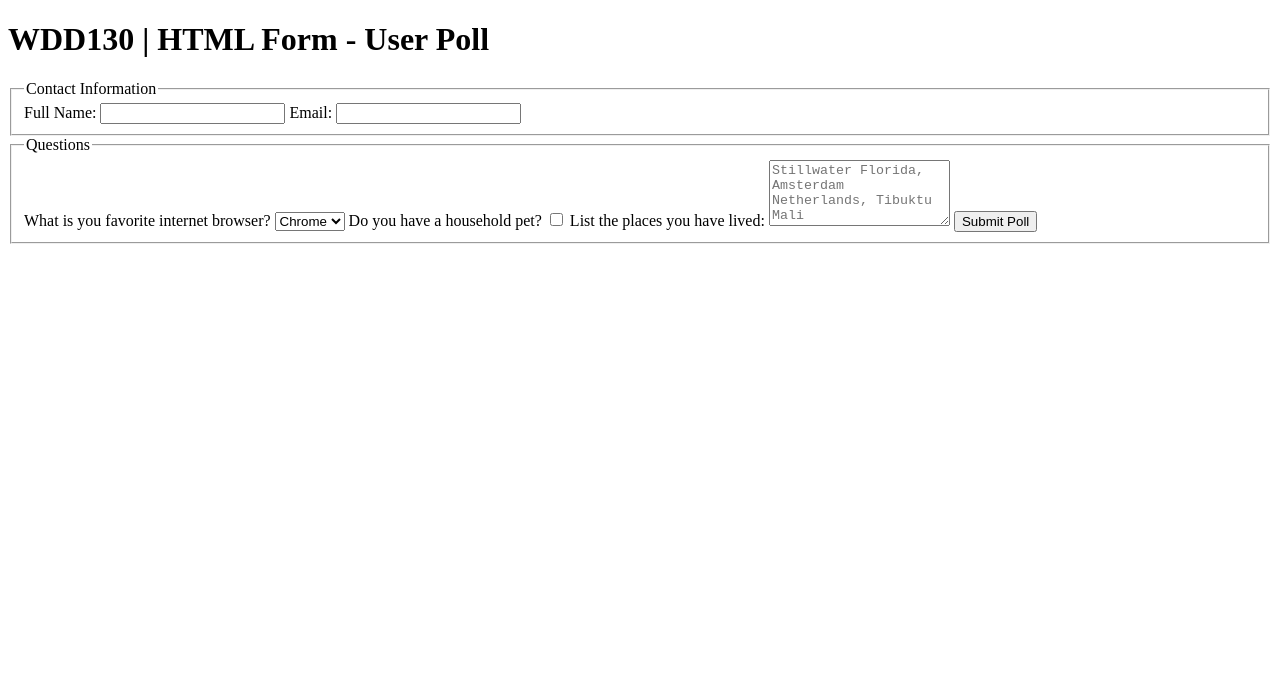
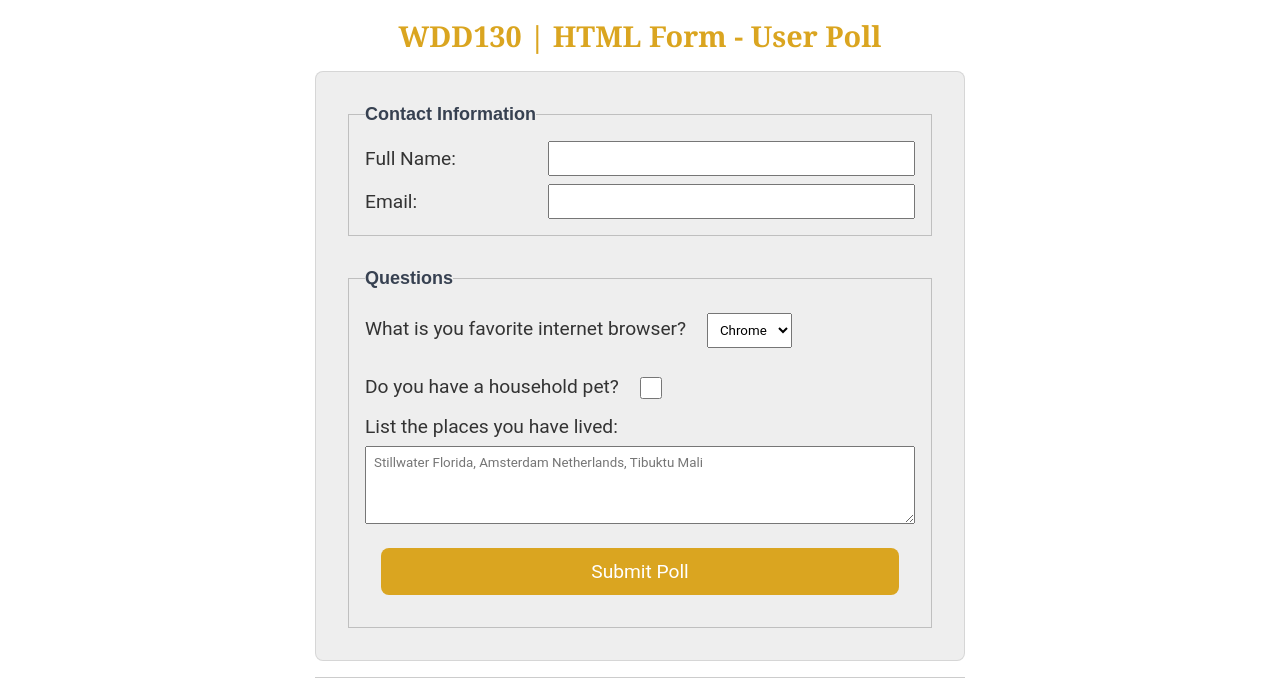
Before and after one commit to dany-datcom/wdd130, a plain HTML site: page week05/poll-form.html in a window 1280 px wide. Drawn offline with Linux system fonts and the light colour scheme.

Commit message:
learning activity

```diff
--- a/week05/poll-form.html
+++ b/week05/poll-form.html
@@ -5,6 +5,7 @@
     <meta charset="UTF-8">
     <meta name="viewport" content="width=device-width, initial-scale=1.0">
     <title>From-practice</title>
+    <link rel="stylesheet" href="styles/poll-from.css">
 </head>
 
 <body>
@@ -15,14 +16,19 @@
         <form>
             <fieldset>
                 <legend>Contact Information</legend>
+                <div class="form-item column2">
                     <label for="fullname">Full Name:</label>
                     <input type="text" id="fullname" name="fullname">
+                </div>
+                <div class="form-item column2">
                     <label for="usermail">Email:</label>
                     <input type="email" id="usermail" name="usermail">
+                </div>
             </fieldset>
 
             <fieldset>
                 <legend>Questions</legend>
+                <div class="column1">
                     <label for="browser"> What is you favorite internet browser? </label>
                     <select id="browser" name="browser">
                         <option value="chrome">Chrome</option>
@@ -32,10 +38,11 @@
                         <option value="brave">Brave</option>
                         <option value="other">Other</option>
                     </select>
-
+                </div>
+                <div class="column1">
                     <label for="pet">Do you have a household pet?</label>
                     <input type="checkbox" id="pet">
-
+                </div>
                 <label for="feedback">List the places you have lived: </label>
                 <textarea name="feedback" id="feedback" rows="4"
                     placeholder="Stillwater Florida, Amsterdam Netherlands, Tibuktu Mali"></textarea>
--- /dev/null
+++ b/week05/styles/poll-from.css
@@ -0,0 +1,107 @@
+body {
+  font-family: Merriweather, Georgia, serif;
+  font-size: 1.2em;
+  color: #333;
+  background: #fff;
+}
+
+header{
+    margin: 0 auto;
+    width: 650px;
+}
+
+h1{
+    margin: 1rem;
+    font-size: 1.5em;
+    color:goldenrod;
+    text-align: center;
+
+}
+
+form{
+    width: 650px;
+    margin: auto;
+    padding: 1rem;
+    border: 1px solid rgb(0 0 0 / 0.1);
+    border-radius: 0.5rem;
+    background-color: #eee;
+    display: grid;
+}
+
+fieldset{
+    display: grid;
+    grid-gap: 0.5rem;
+    margin:  1rem;
+    border: 1px solid rgb(0 0 0 / 0.2);
+    padding: 1rem;
+}
+
+legend{
+    font-family: 'Poppins', sans-serif;
+    font-size: 18px;
+    font-weight: 600;
+    color: #374151;
+}
+
+label, input, button, select, textarea{
+    font-family: Roboto, Arial, sans-serif;
+}
+
+label{
+text-align: left;
+padding-right: 1rem;
+}
+
+input,select,textarea {
+    padding: 0.5rem;
+    font-size:1.1 rem;
+}
+
+input[type="checkbox"]{
+    width: 22px;
+    height: 22px;
+    vertical-align: bottom;
+}
+
+button{
+    margin: 1rem;
+    background-color:goldenrod;
+    color: #fff;
+    border: none;
+    border-radius: 0.5rem;
+    padding: 0.75rem;
+    font-size: 1.2rem;
+}
+
+button:hover {
+    background-color: aqua;
+}
+
+*{
+    margin: 0;
+    padding: 0;
+    box-sizing: border-box;
+}
+
+footer {
+  margin: 1rem auto 0;
+  width: 650px;
+  text-align: center;
+  font-size: 0.8em;
+  color: #777;
+  border-top: 1px solid #ccc;
+}
+
+.form-item {
+    display: grid;
+    align-items: center;
+}
+
+.column1{
+    grid-template-columns: 3fr 1fr;
+    margin: 0.5rem 0;
+}
+
+.column2{
+    grid-template-columns: 1fr 2fr;
+}
```
Lines whose indentation alone changed are shown as unchanged.
